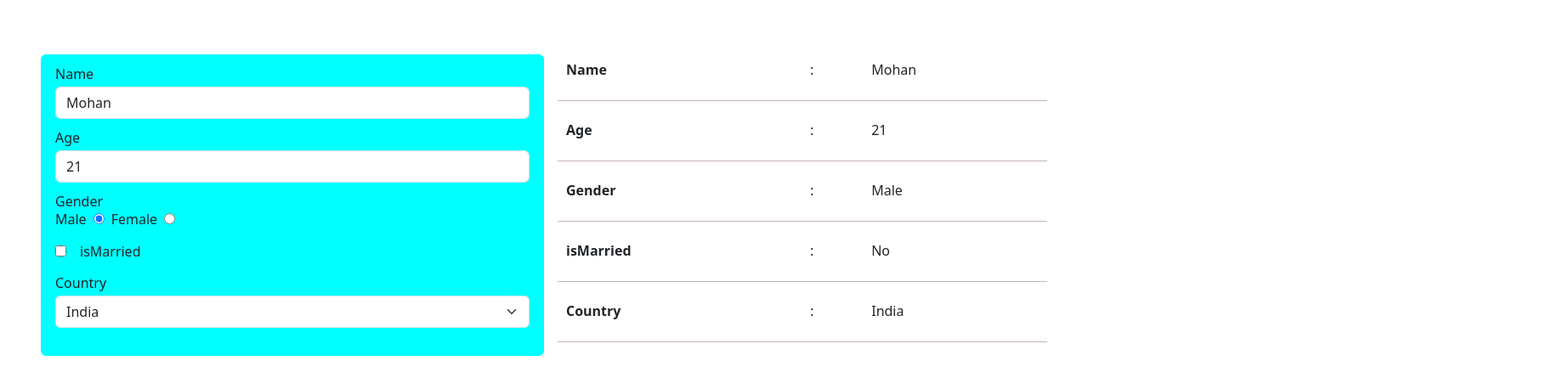
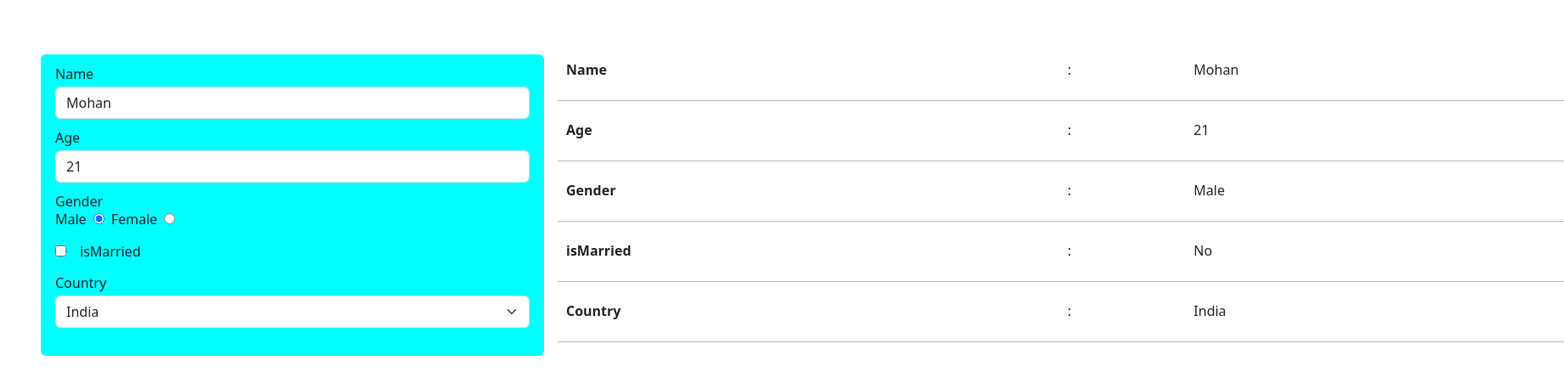
Before and after one commit to MohanavelR/React_simple_projects, a React (Vite) app: page /userform in a window 1280 px wide. Shown: the top 458 px of the page at 85% size, 1840 px wide, since content can reach past the window. Built offline with nearby package versions, Linux system fonts and the light colour scheme; a web font is replaced by a local one.

Commit message:
userform

```diff
--- a/src/03_UserForm/UserForm.jsx
+++ b/src/03_UserForm/UserForm.jsx
@@ -11,7 +11,7 @@ function HandleForm(e){
 }
 return (
     <div className='p-5 d-flex  gap-3'>
-    <div className='mt-3 col-6  borderd-form p-3 rounded'>
+    <div className='mt-3 col-12 col-md-6  borderd-form p-3 rounded'>
     <div className="mb-3">
         <label htmlFor="exampleFormControlInput1" className="form-label">Name</label>
         <input type='text' value={user.name} name='name' onChange={HandleForm}   className="form-control" id="exampleFormControlInput1" placeholder="" />
@@ -41,7 +41,7 @@ return (
 
     </div>
 
-    <table className="table col p-2 rounded table-hover  ">
+    <table className="table col-12 col-md-6  p-2 rounded table-hover  ">
         <tr>
             <th>Name</th>
             <td>:</td>
```
